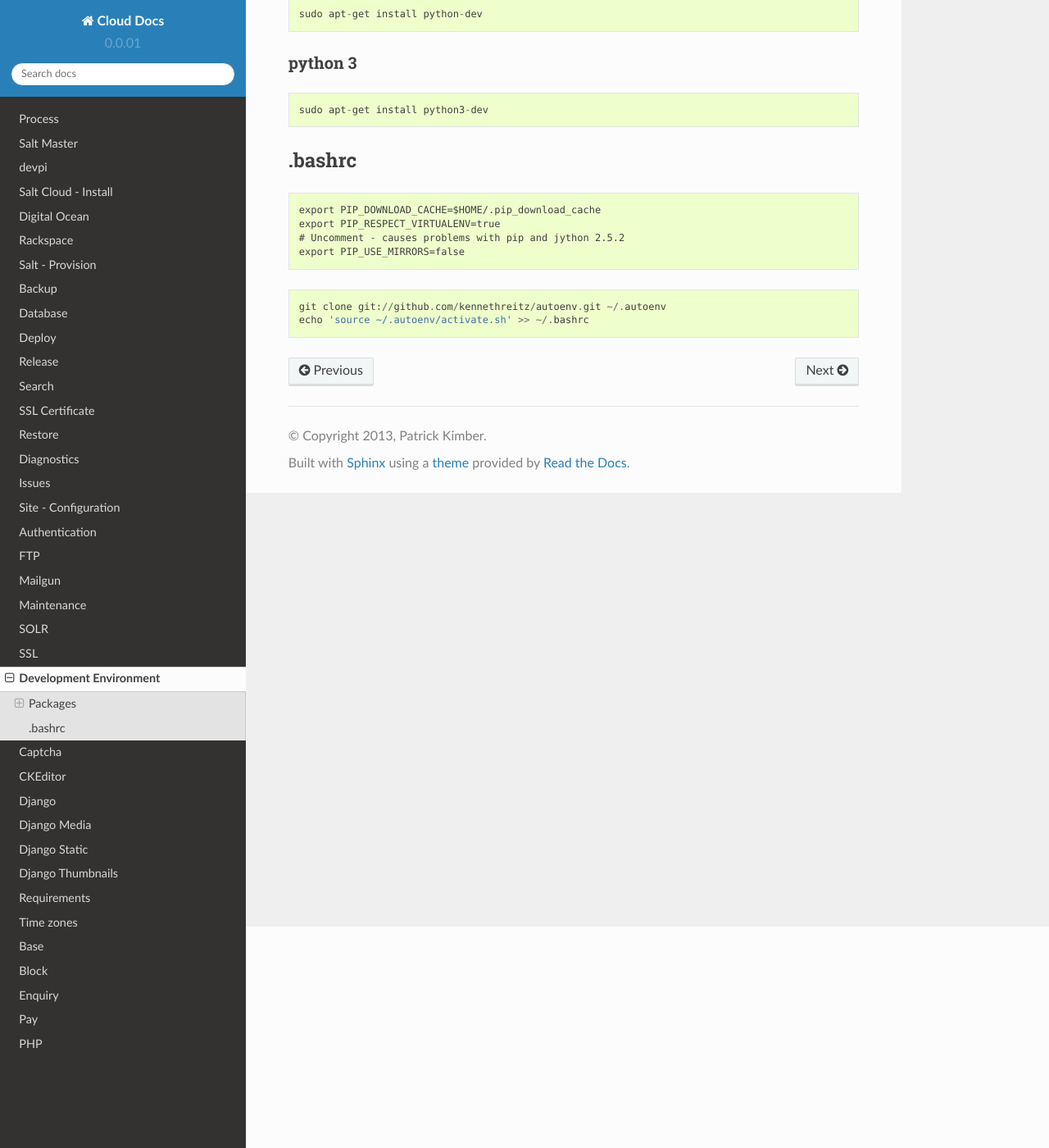
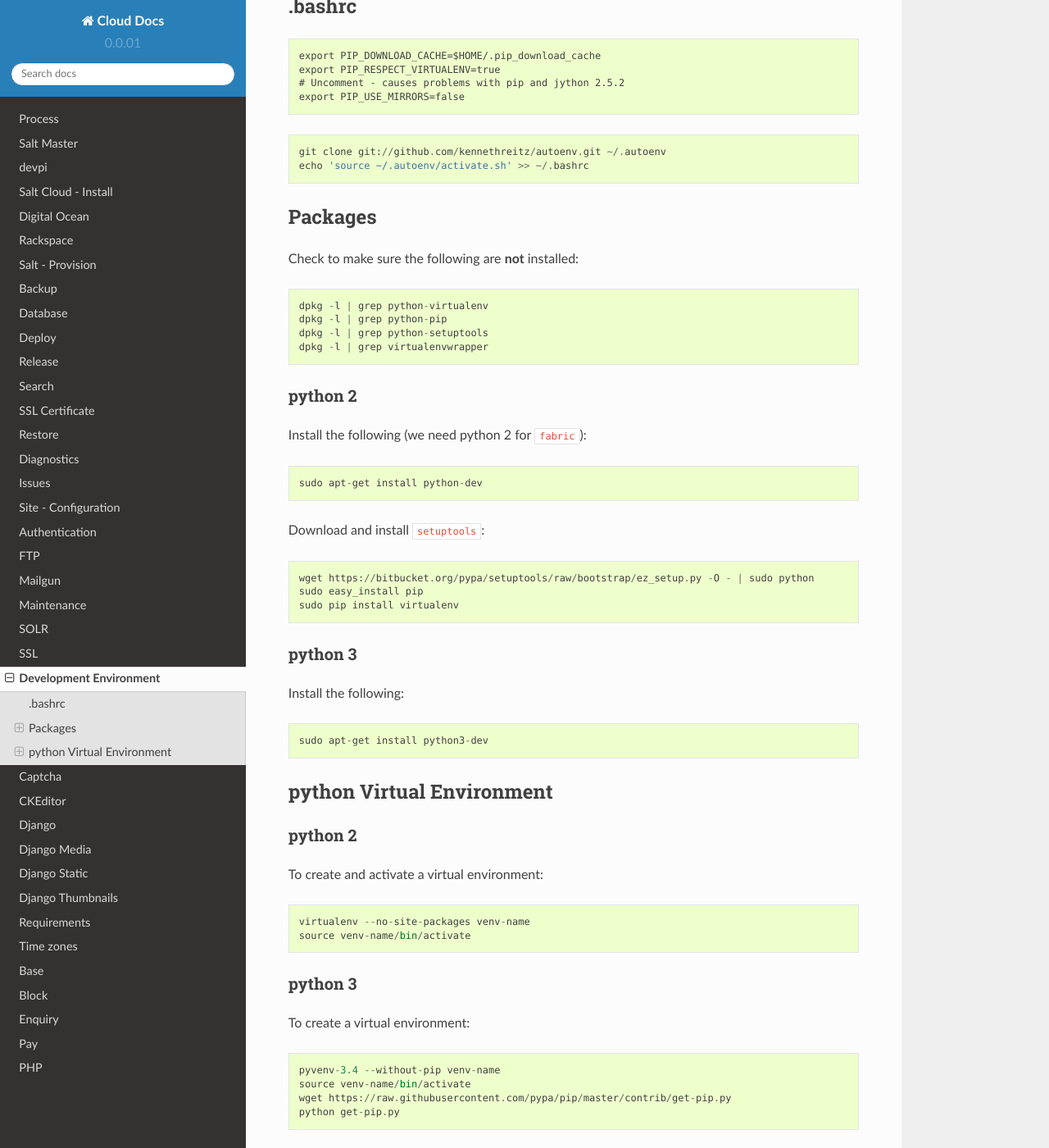
Before and after one commit to pkimber/old-docs-migrated-to-gitlab, a Sphinx documentation site: the page built from source/dev-env.rst, in a window 1280 px wide and 1400 px high, scrolled down 270 px. Shown: the whole window at 82% size. Built offline with Sphinx 7.4.7 and the Read the Docs theme 2.0.0, drawn with Linux system fonts in a browser that asks for light colours; some of the changed text lies outside the part shown.

Commit message:
python2/3 and ubuntu 14.04

```diff
--- a/source/dev-env.rst
+++ b/source/dev-env.rst
@@ -1,22 +1,7 @@
 Development Environment
 ***********************
 
-Packages
-========
-
-python 2
---------
-
-::
-
-  sudo apt-get install python-dev
-
-python 3
---------
-
-::
-
-  sudo apt-get install python3-dev
+.. note:: For Ubuntu 14.04 LTS
 
 .bashrc
 =======
@@ -32,3 +17,58 @@ python 3
 
   git clone git://github.com/kennethreitz/autoenv.git ~/.autoenv
   echo 'source ~/.autoenv/activate.sh' >> ~/.bashrc
+
+Packages
+========
+
+Check to make sure the following are **not** installed::
+
+  dpkg -l | grep python-virtualenv
+  dpkg -l | grep python-pip
+  dpkg -l | grep python-setuptools
+  dpkg -l | grep virtualenvwrapper
+
+python 2
+--------
+
+Install the following (we need python 2 for ``fabric``)::
+
+  sudo apt-get install python-dev
+
+Download and install ``setuptools``::
+
+  wget https://bitbucket.org/pypa/setuptools/raw/bootstrap/ez_setup.py -O - | sudo python
+  sudo easy_install pip
+  sudo pip install virtualenv
+
+python 3
+--------
+
+Install the following::
+
+  sudo apt-get install python3-dev
+
+python Virtual Environment
+==========================
+
+python 2
+--------
+
+To create and activate a virtual environment::
+
+  virtualenv --no-site-packages venv-name
+  source venv-name/bin/activate
+
+python 3
+--------
+
+To create a virtual environment::
+
+  pyvenv-3.4 --without-pip venv-name
+  source venv-name/bin/activate
+  wget https://raw.githubusercontent.com/pypa/pip/master/contrib/get-pip.py
+  python get-pip.py
+
+To activate a virtual environment::
+
+  source venv-name/bin/activate
```
